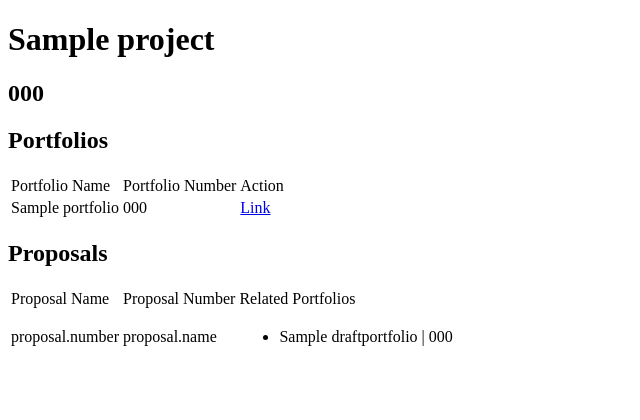
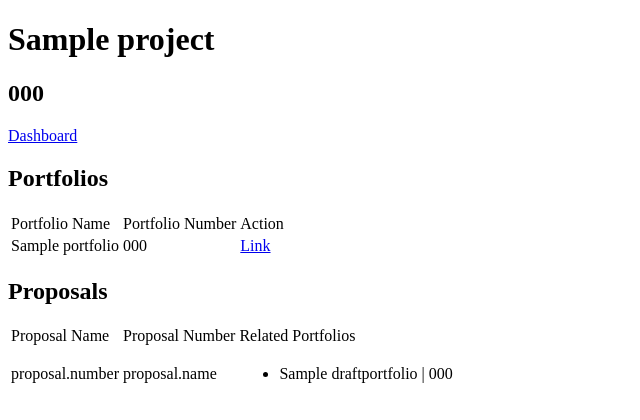
Before and after one commit to achan9528/LotDivider, a Django app: page /projects/1/ in a window 1280 px wide. Shown: the top 420 px of the page, without its empty margins (0-640 px from the left). Run offline with Django 3.2, Linux system fonts and the light colour scheme; tables that the repository leaves empty hold one stand-in row (values such as "Sample post").

Commit message:
added dashboard a tag to all views

```diff
--- a/lots/templates/accountView.html
+++ b/lots/templates/accountView.html
@@ -12,6 +12,7 @@
     <h1>{{ account.name }}</h1>
     <h2>{{ account.number }}</h2>
     <a href="/projects/{{project.id}}/portfolios/{{portfolio.id}}/accounts/{{account.id}}/proposals/new">Select Holdings and Split</a>
+    <a href="/dashboard/">Dashboard</a>
     <table>
         <h2>Holdings</h2>
         <thead>
--- a/lots/templates/dashboard.html
+++ b/lots/templates/dashboard.html
@@ -7,7 +7,7 @@
     <title>Lot Divider</title>
 </head>
 <body>
-    <h1>User Dashboard</h1>
+    <h1>Welcome {{user.name}}!</h1>
     <a href="/projects/new/">New Project</a>
     <table>
         <thead>
--- a/lots/templates/newProject.html
+++ b/lots/templates/newProject.html
@@ -10,6 +10,7 @@
 
 <body>
     <h1>Create A New Project</h1>
+    <a href="/dashboard/">Dashboard</a>
     <form method="POST" action="/projects/new/">
         {% csrf_token %}
         {{ newProjectForm }}
--- a/lots/templates/newProposal.html
+++ b/lots/templates/newProposal.html
@@ -12,6 +12,7 @@
     <h1>{{ account.name }}</h1>
     <h2>{{ account.number }}</h2>
     <a href="/projects/{{project.id}}/portfolios/{{portfolio.id}}/accounts/{{account.id}}/">Back</a>
+    <a href="/dashboard/">Dashboard</a>
     <form method="POST" action="/projects/{{project.id}}/portfolios/{{portfolio.id}}/accounts/{{account.id}}/proposals/new/">
         {% csrf_token %}
         <div>
--- a/lots/templates/portfolioView.html
+++ b/lots/templates/portfolioView.html
@@ -11,6 +11,7 @@
 <body>
     <h1>{{ portfolio.name }}</h1>
     <h2>{{ portfolio.number }}</h2>
+    <a href="/dashboard/">Dashboard</a>
     <table>
         <h2>Accounts</h2>
         <thead>
--- a/lots/templates/projectDashboard.html
+++ b/lots/templates/projectDashboard.html
@@ -11,6 +11,7 @@
 <body>
     <h1>{{ project.name }}</h1>
     <h2>{{ project.number }}</h2>
+    <a href="/dashboard/">Dashboard</a>
     <table>
         <h2>Portfolios</h2>
         <thead>
--- a/lots/templates/proposal.html
+++ b/lots/templates/proposal.html
@@ -12,6 +12,7 @@
     <h1>Proposal Name: {{ proposal.name }}</h1>
     <h2>{{ proposal.number }}</h2>
     <a href="/projects/{{project.id}}/portfolios/{{portfolio.id}}/accounts/{{account.id}}/proposals/new">Back</a>
+    <a href="/dashboard/">Dashboard</a>
     {%for portfolio in proposal.draftPortfolios.all %}
     <h2>{{portfolio.name}}</h2>
     <h2>{{portfolio.number}}</h2>
--- a/lots/urls.py
+++ b/lots/urls.py
@@ -5,7 +5,7 @@ urlpatterns = [
     path('', views.login),
     path('login', views.login),
     path('register', views.register),
-    path('dashboard', views.dashboard),
+    path('dashboard/', views.dashboard),
     path('projects/new/', views.newProject),
     path('projects/<int:id>/', views.projectDashboard),
     # path('projects/<int:id>/', views.projectDashboard),
--- a/lots/views.py
+++ b/lots/views.py
@@ -69,6 +69,7 @@ def dashboard(request):
     if request.method == 'GET':
         # request.session['portfolioID'] = Portfolio.objects.get(name="alex").id
         context = {
+            'user': User.objects.get(id=request.session['userID']),
             'projects': User.objects.get(id=request.session['userID']).projects.all(),
         }
         return render(request, "dashboard.html", context)
```
